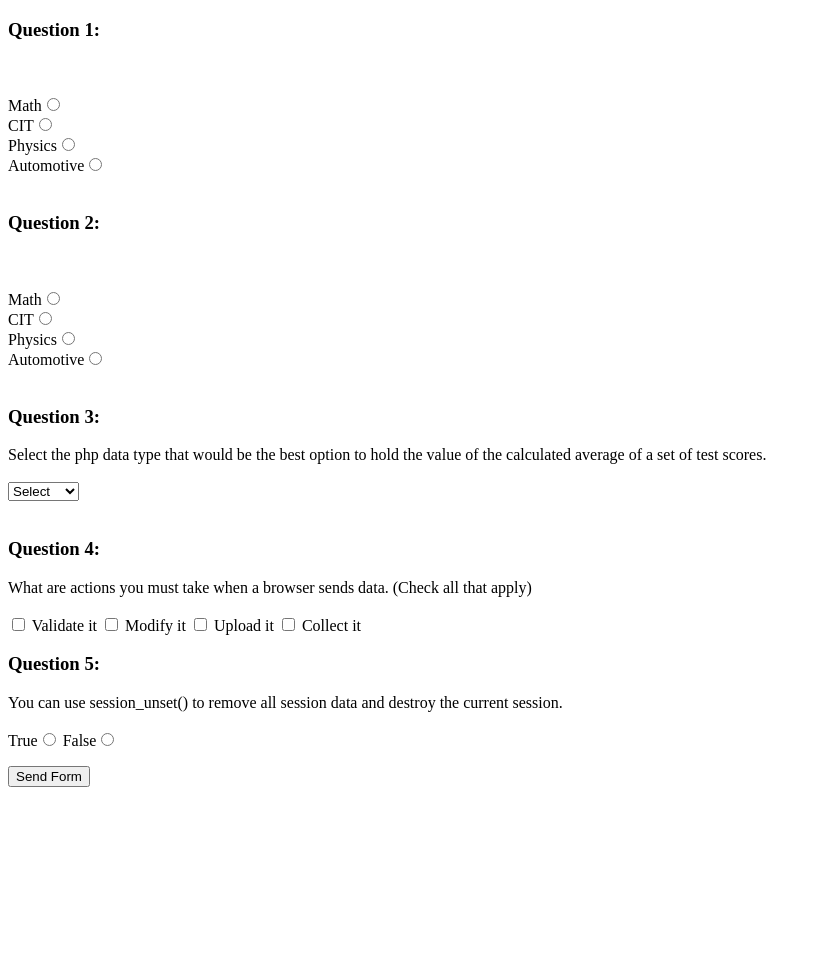
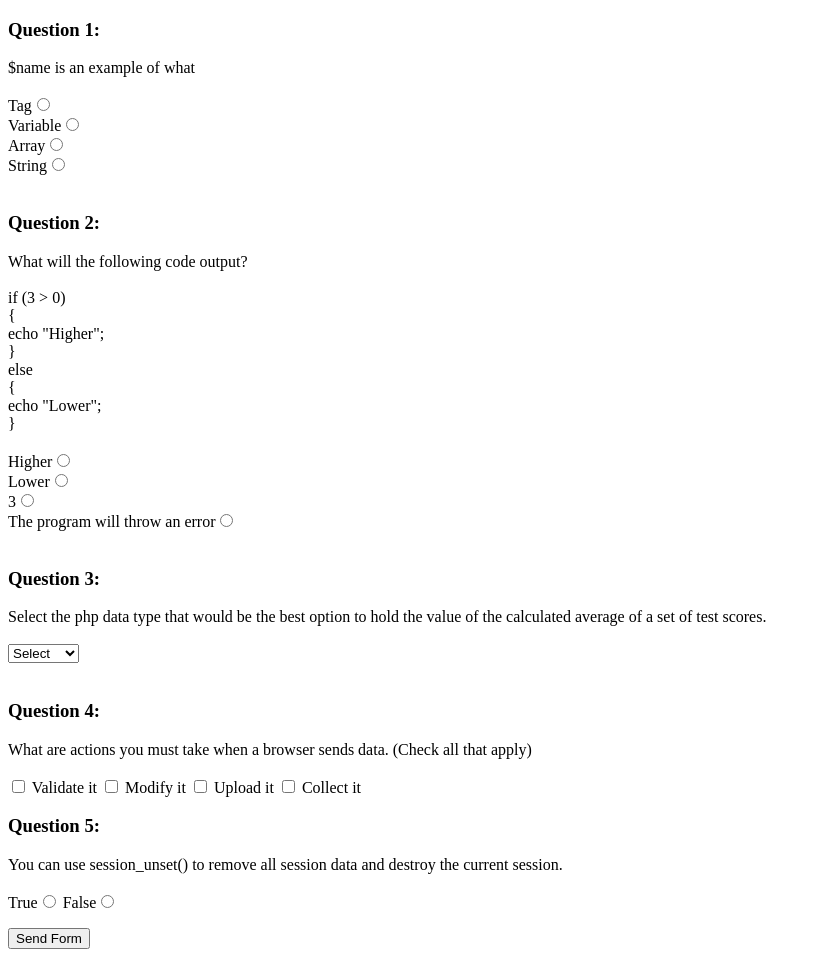
Before and after one commit to mcdani978/Cita355Project-1, a PHP site: page /test.php in a window 1280 px wide. Shown: the whole page, without its empty margins (0-821 px from the left). Before the commit the page ends 787 px from the top, so only its background shows below. Run offline with PHP 8.4, Linux system fonts and the light colour scheme.

Commit message:
Questions Finished

```diff
--- a/test.php
+++ b/test.php
@@ -2,6 +2,19 @@
 session_start();
 $timeTaken = time();
 $_SESSION['studentID'] = 'dummy';
+
+$q1Err = $q2Err = $q3Err = $q4Err = $q5Err = "";
+$q1 = $q2 = $q3 = $q4 = $q5 = "";
+
+if ($_SERVER["REQUEST_METHOD"] == "POST") {
+}
+
+function test_input($data) {
+  $data = trim($data);
+  $data = stripslashes($data);
+  $data = htmlspecialchars($data);
+  return $data;
+}
 ?>
 <!DOCTYPE html>
 <html>
@@ -13,17 +26,25 @@ $_SESSION['studentID'] = 'dummy';
 	<form action="testResults.php" method="post">
 		<input type="hidden" name="timeTaken" value=<?= $timeTaken ?> >
 		<h3> Question 1: </h3><p>
-			<br><br>
-			Math<input type ="radio" name="q1" value="a"> <br>
-			CIT<input type ="radio" name="q1" value="b"> <br>
-			Physics<input type ="radio" name="q1" value="c"> <br>
-			Automotive<input type ="radio" name="q1" value="d"> <br><br></p>
+			$name is an example of what<br><br>
+			Tag<input type ="radio" name="q1" value="a"> <br>
+			Variable<input type ="radio" name="q1" value="b"> <br>
+			Array<input type ="radio" name="q1" value="c"> <br>
+			String<input type ="radio" name="q1" value="d"> <br><br></p>
 		<h3> Question 2: </h3><p>
-			<br><br>
-			Math<input type ="radio" name="q2" value="a"> <br>
-			CIT<input type ="radio" name="q2" value="b"> <br>
-			Physics<input type ="radio" name="q2" value="c"> <br>
-			Automotive<input type ="radio" name="q2" value="d"> <br><br></p>
+			What will the following code output?<br><br>
+			if (3 > 0)<br>
+			{<br>
+				echo "Higher";<br>
+			}<br>
+			else<br>
+			{<br>
+				echo "Lower";<br>
+			}<br><br>
+			Higher<input type ="radio" name="q2" value="a"> <br>
+			Lower<input type ="radio" name="q2" value="b"> <br>
+			3<input type ="radio" name="q2" value="c"> <br>
+			The program will throw an error<input type ="radio" name="q2" value="d"> <br><br></p>
 		<h3>Question 3: </h3><p>
 			Select the php data type that would be the best option to hold the value of the calculated average of a set of test scores.<br><br>
 			<select name="q3">
--- a/testResults.php
+++ b/testResults.php
@@ -58,7 +58,7 @@ else
 {
 	$incorrect += 1;
 }
-$score = $correct / ($correct + $incorrect);
+$score = ($correct / ($correct + $incorrect)) * 100;
 
 $sql = "INSERT INTO examResult(studentID, dateTaken, time, score, correct, incorrect)
 		VALUES('$_SESSION[studentID]', '$startDate', $timeDiff,
@@ -80,7 +80,6 @@ $members = $statement->fetchAll();
 	<title>Exam Submitted. Viewing results.</title>
 	<body>
 		<h2>Student Information</h2>
-		<p><?=$startDate?></p>
 		<table>
 			<thead>
 				<tr>
@@ -96,10 +95,11 @@ $members = $statement->fetchAll();
 						<td><?= $member['studentID'] ?></td>
 						<td><?= $member['dateTaken'] ?></td>
 						<td><?= $member['time'] ?></td>
-						<td><?= $member['score'] * 100 ?>%</td>
+						<td><?= $member['score'] ?>%</td>
 					</tr>
 				<?php } ?>
 			</tbody>
 		</table>
+		<p><a href="home.php">Return to Home Page</a></p>
 	</body>
 </html>
```
